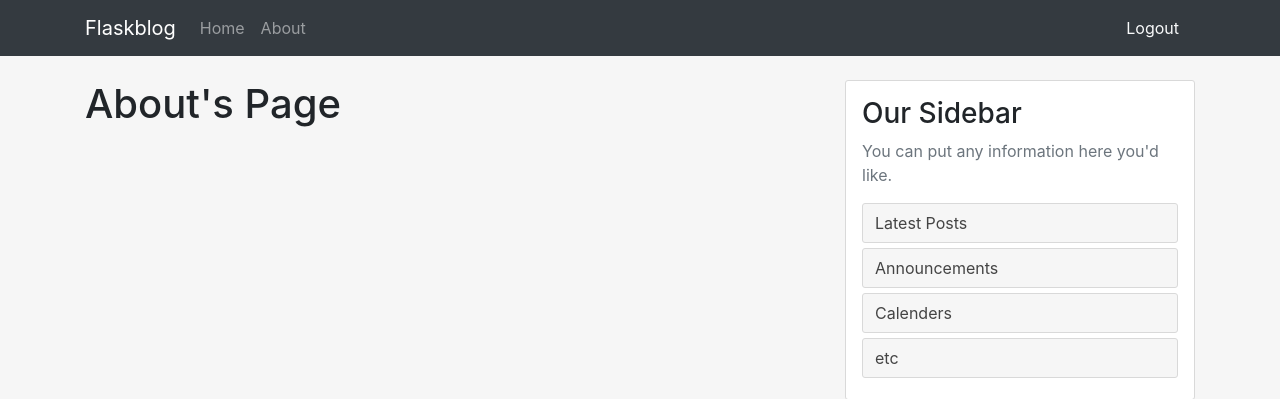
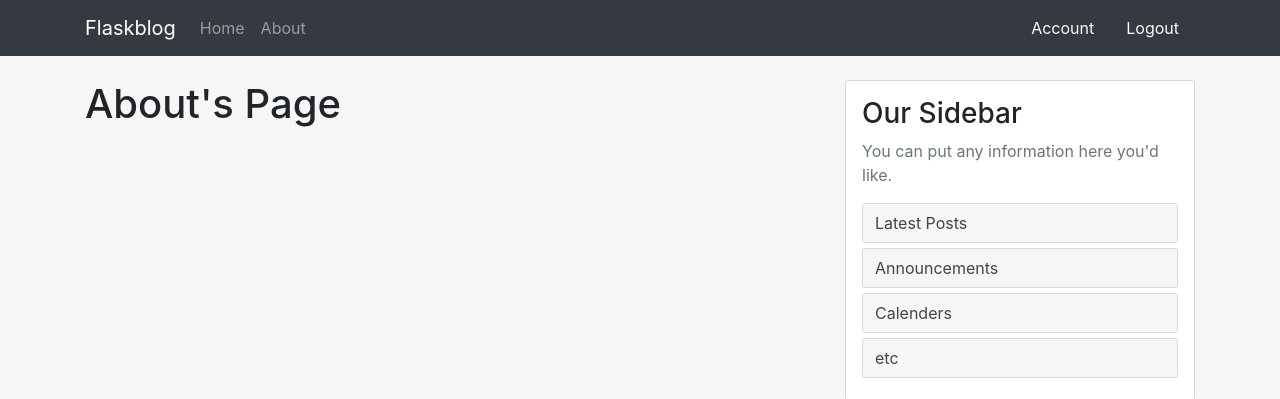
Before and after one commit to amritpandey23/Flask-Blog, a Flask app: page /about in a window 1280 px wide. Shown: the top 399 px of the page. Run offline with Flask 2, Linux system fonts and the light colour scheme; the visitor is signed in with stand-in values (Sample User, id 1); some libraries are stand-ins or nearby versions.

Commit message:
account page for users who have logged in

```diff
--- a/flaskblog/routes.py
+++ b/flaskblog/routes.py
@@ -5,7 +5,7 @@ from flaskblog.models import User, Post
 # We have used flask_bcrypt to encrypt user password.
 from flask_bcrypt import Bcrypt
 from flaskblog import db
-from flask_login import login_user, logout_user, current_user
+from flask_login import login_user, logout_user, current_user, login_required
 
 bcrypt = Bcrypt()
 
@@ -91,9 +91,14 @@ def login():
             flash(f"Login unsuccessful, Check email or password!", category="danger")
 
     # Render the login form when page loads
-    return render_template("login.html", title="login", form=form)
+    return render_template("login.html", title="Login", form=form)
 
 @app.route("/logout")
 def logout():
     logout_user()
     return redirect(url_for('home'))
+
+@app.route("/account")
+@login_required
+def account():
+    return render_template("account.html", title="Account")
--- a/flaskblog/templates/layout.html
+++ b/flaskblog/templates/layout.html
@@ -30,6 +30,7 @@
                         <a class="nav-item nav-link" href="{{ url_for('about') }}">About</a>
                     </div>
                     {%if current_user.is_authenticated%}
+                        <a class="nav-item nav-link text-light" href="{{ url_for('account') }}">Account</a>
                         <a class="nav-item nav-link text-light" href="{{ url_for('logout') }}">Logout</a>
                     {%else%}
                         <a class="nav-item nav-link text-light" href="{{ url_for('register') }}">Sign Up</a>
```
